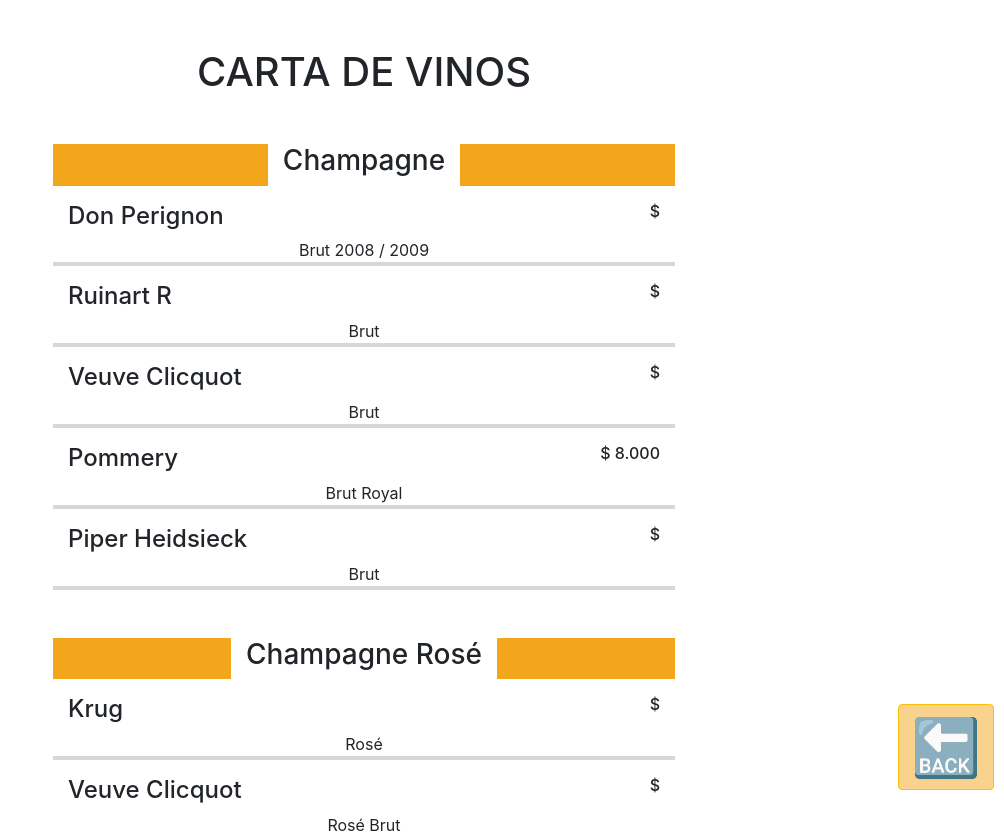
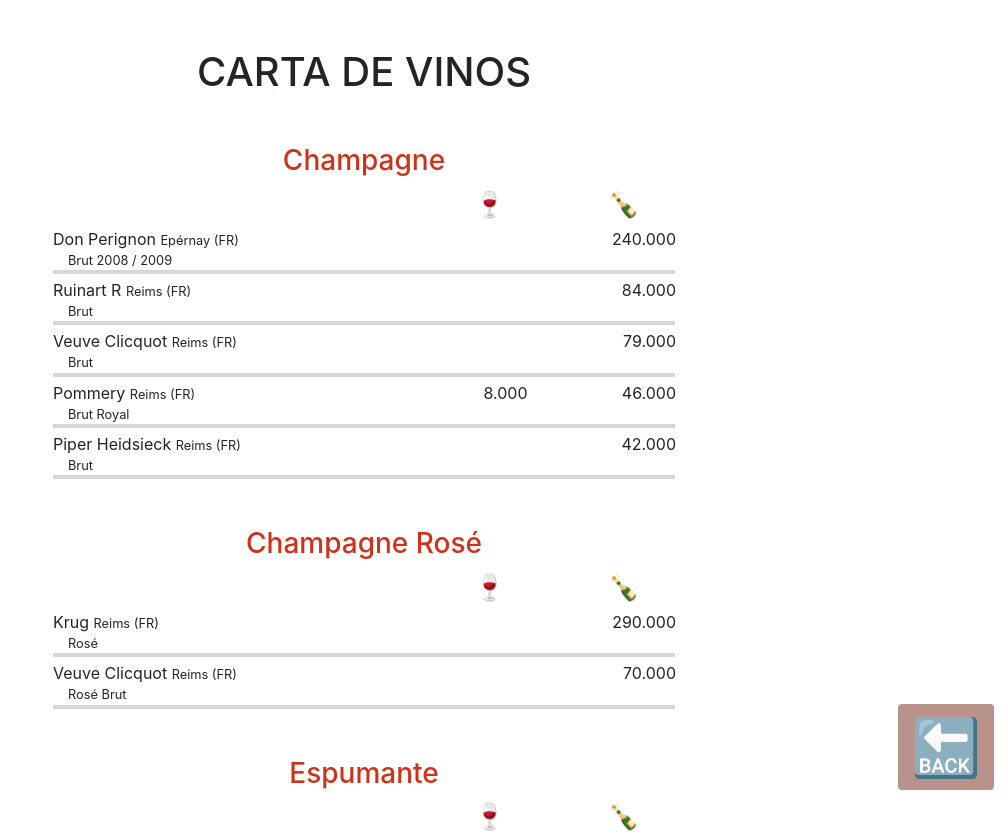
Before and after one commit to durbonca/Menu-QR-Google-sheet, a React (Create React App) app: page /Wine in a window 1280 px wide. Shown: the top 833 px of the page, without its empty margins (276-1280 px from the left). Built offline with nearby package versions, Linux system fonts and the light colour scheme.

Commit message:
changing a lot of stuff
sorry for the poor description, hector is pushing me up to have this ready before today

```diff
--- a/src/App.css
+++ b/src/App.css
@@ -39,7 +39,7 @@
 
 .backButtom{
   position: fixed;
-  background-color:rgba(243, 166, 28, 0.5) !important;
+  background-color:rgba(115, 38, 25, 0.5) !important;
   bottom: 10px;
   right: 10px;
   z-index: 1000;
@@ -47,7 +47,7 @@
   padding-bottom: 0px !important;
 }
 .backButtom:hover{
-  background-color:rgba(243, 166, 28, 1) !important;
+  background-color:rgb(115, 38, 25, 0.8) !important;
 }
 .navLinks{
   display: flex;
@@ -63,3 +63,13 @@ padding-right: 10px;
   display: block;
   font-size: 3.5em;
 }
+
+/* BACKGROUNDS BTN */
+.btn-data{
+ background: #732619 !important;
+ color:white!important;
+ font-weight: bolder!important;
+}
+
+
+/******************/
--- a/src/App.js
+++ b/src/App.js
@@ -14,13 +14,14 @@ function App() {
     <div className="App mb-5">
         <Switch>
                 <Route path="/Family" render={() => <div><h1 className="mt-5">CARTA DE PLATOS</h1><Family/></div>} />
-                <Route path="/Beer" render={() => <div><h1 className="mt-5">CARTA DE CERVEZAS</h1> <Beer/></div>} />
-                <Route path="/Licor" render={() => <div><h1 className="mt-5">CARTA DE COCTELES</h1> <Licor/></div>} />
+                <Route path="/Beer" render={() => <div><h1 className="mt-5">CARTA DE CERVEZAS, JUGOS Y SIN ALCOHOL</h1> <Beer/></div>} />
+                <Route path="/Licor" render={() => <div><h1 className="mt-5">CARTA DE LICORES</h1> <Licor/></div>} />
                 <Route path="/Chesse" render={() => <div><h1 className="mt-5">CARTA DE QUESOS</h1> <Chesse/></div>} />
                 <Route path="/Wine" render={() => <div><h1 className="mt-5">CARTA DE VINOS</h1> <Wine/></div>} />
-                <Route path="/Coffe" render={() => <div><h1 className="mt-5">CARTA DE POSTRES</h1> <Coffe/></div>} />
+                <Route path="/Coffe" render={() => <div><h1 className="mt-5">CARTA DE POSTRES, CAFÉ E INFUSIONES</h1> <Coffe/></div>} />
                 <Route path="/" render={() => <div><h1 className="mt-5"><Home/></h1></div>}/>
         </Switch>
+        <br/>
     </div>
   );
 }
--- a/src/components/Beer.js
+++ b/src/components/Beer.js
@@ -8,7 +8,7 @@ class Family extends React.Component {
     render (){
 
       return  <div className="container-fluid offset-md-3 col-md-6 mt-5 mb-5 px-4">
-                <Link className="btn btn-warning backButtom" to="/"><span className="emoji" role="img" aria-label={""}>🔙</span></Link>
+                <Link className="btn backButtom" to="/"><span className="emoji" role="img" aria-label={""}>🔙</span></Link>
                 {dataBeer.map(function (dataBeer){
                     return <div>
                                 <div className="row mt-5 d-flex">
--- a/src/components/Chesse.js
+++ b/src/components/Chesse.js
@@ -7,7 +7,7 @@ class Family extends React.Component {
 
     render (){
       return  <div className="container-fluid offset-md-3 col-md-6 mt-5 mb-5 px-4">
-                <Link className="btn btn-warning backButtom" to="/"><span className="emoji" role="img" aria-label={""}>🔙</span></Link>
+                <Link className="btn backButtom" to="/"><span className="emoji" role="img" aria-label={""}>🔙</span></Link>
                 {dataChesse.map(function (dataProducts){
                     return <div>
                                 <div className="row mt-5 d-flex">
--- a/src/components/Coffe.js
+++ b/src/components/Coffe.js
@@ -7,7 +7,7 @@ class Family extends React.Component {
 
     render (){
       return  <div className="container-fluid offset-md-3 col-md-6 mt-5 mb-5 px-4">
-                <Link className="btn btn-warning backButtom" to="/"><span className="emoji" role="img" aria-label={""}>🔙</span></Link>
+                <Link className="btn backButtom" to="/"><span className="emoji" role="img" aria-label={""}>🔙</span></Link>
                 {dataCoffe.map(function (dataProducts){
                     return <div>
                                 <div className="row mt-5 d-flex">
--- a/src/components/Family.js
+++ b/src/components/Family.js
@@ -7,7 +7,7 @@ class Family extends React.Component {
 
     render (){
       return  <div className="container-fluid offset-md-3 col-md-6 mt-5 mb-5 px-4">
-                <Link className="btn btn-warning backButtom" to="/"><span className="emoji" role="img" aria-label={""}>🔙</span></Link>
+                <Link className="btn backButtom" to="/"><span className="emoji" role="img" aria-label={""}>🔙</span></Link>
                 {dataProducts.map(function (dataProducts){
                     return <div>
                                 <div className="row mt-5 d-flex">
--- a/src/components/Licor.js
+++ b/src/components/Licor.js
@@ -8,7 +8,7 @@ class Family extends React.Component {
     render (){
 
       return  <div className="container-fluid offset-md-3 col-md-6 mt-5 mb-5 px-4">
-                <Link className="btn btn-warning backButtom" to="/"><span className="emoji" role="img" aria-label={""}>🔙</span></Link>
+                <Link className="btn backButtom" to="/"><span className="emoji" role="img" aria-label={""}>🔙</span></Link>
                 {dataLicor.map(function (dataLicor){
                     return <div>
                                 <div className="row mt-5 d-flex">
--- a/src/components/Product.js
+++ b/src/components/Product.js
@@ -5,10 +5,9 @@ class Family extends React.Component {
     render (props){
         return  <div>
                  {this.props.product.map(function (product){
-                    return  <div className="row d-flex mt-3 item">
-                                <h4 className="col-8 text-left">{product.name}</h4>
-                                <h6 className="col-4 text-right">$ {product.price}</h6>
-                                <span className="col-12">{product.description}</span>
+                    return  <div className="row d-flex mt-1 item">
+                                <p className="col text-left mb-0">{product.name} <small className="col-12">{product.description}</small></p>
+                                <p className="col-auto text-right mb-0">{product.price}</p>
                             </div>
                     })}
                 </div>
--- /dev/null
+++ b/src/components/ProductWine.js
@@ -0,0 +1,21 @@
+import React from "react"
+
+class Family extends React.Component {
+
+    render (props){
+        return  <div>
+                 {this.props.product.map(function (product){
+                    return  <div className="row d-flex mt-1 item">
+                                <p className="col-6 text-left m-0 p-0">{product.name} <small className="col-auto text-right mr-0 p-0">{product.country}</small></p>
+                                <div class="col-6 d-flex">
+                                 <p className="col-6 text-right mb-0 ml-2 p-0">{product.price}</p>
+                                <p className="col-6 text-right mb-0 ml-2 p-0">{product.price2}</p>
+                                </div>
+                                <small className="col-auto text-left">{product.description}</small>
+                            </div>
+                    })}
+                </div>
+        }
+}
+
+export default Family
--- a/src/components/Wine.js
+++ b/src/components/Wine.js
@@ -1,21 +1,23 @@
 import React from "react"
 import dataWine from '../data/dataWine';
-import Product from './Product'
+import Product from './ProductWine'
 import {Link} from 'react-router-dom'
 
 class Family extends React.Component {
 
     render (){
       return  <div className="container-fluid offset-md-3 col-md-6 mt-5 mb-5 px-4">
-                <Link className="btn btn-warning backButtom" to="/"><span className="emoji" role="img" aria-label={""}>🔙</span></Link>
+                <Link className="btn backButtom" to="/"><span className="emoji" role="img" aria-label={""}>🔙</span></Link>
                 {dataWine.map(function (dataProducts){
                     return <div>
                                 <div className="row mt-5 d-flex">
-                                    <div className="col bar"></div>
-                                    <h3 className="col-auto text-center">{dataProducts.title}</h3>
-                                    <div className="col bar"></div>
+                                    <h3 style={{color:"#ce321a"}} className="col text-center">{dataProducts.title}</h3>
                                     <p><i>{dataProducts.description}</i></p>
                                 </div>
+                                    <div class="row d-flex justify-content-end">
+                                        <span style={{fontSize:"25px"}} className="col-3 p-0 ml-1 emoji" role="img" aria-label={""}>🍷</span>
+                                        <span style={{fontSize:"25px"}} className="col-2 p-0 ml-1 emoji" role="img" aria-label={""}>🍾</span>
+                                    </div>
                                 <Product product={dataProducts.products}/>
                             </div>
                 })}
--- a/src/index.css
+++ b/src/index.css
@@ -39,5 +39,5 @@ code {
 }
 
 .bar {
-  background-color: #f3a61c;
+  background-color: #732619;
 }
```
Also changed, not shown: src/pages/home.js (+6 -6 lines), src/assets/food.jpeg (added).
